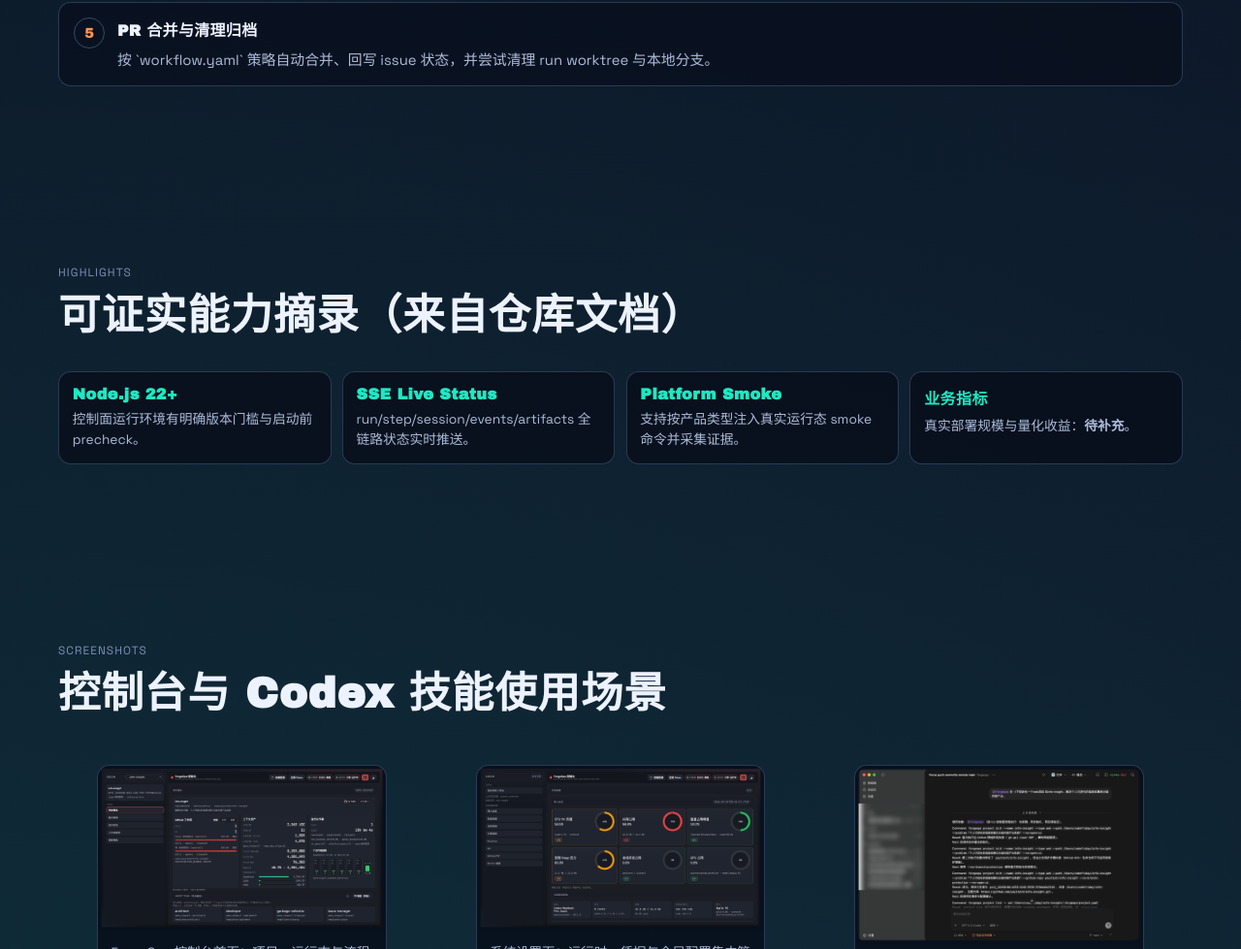
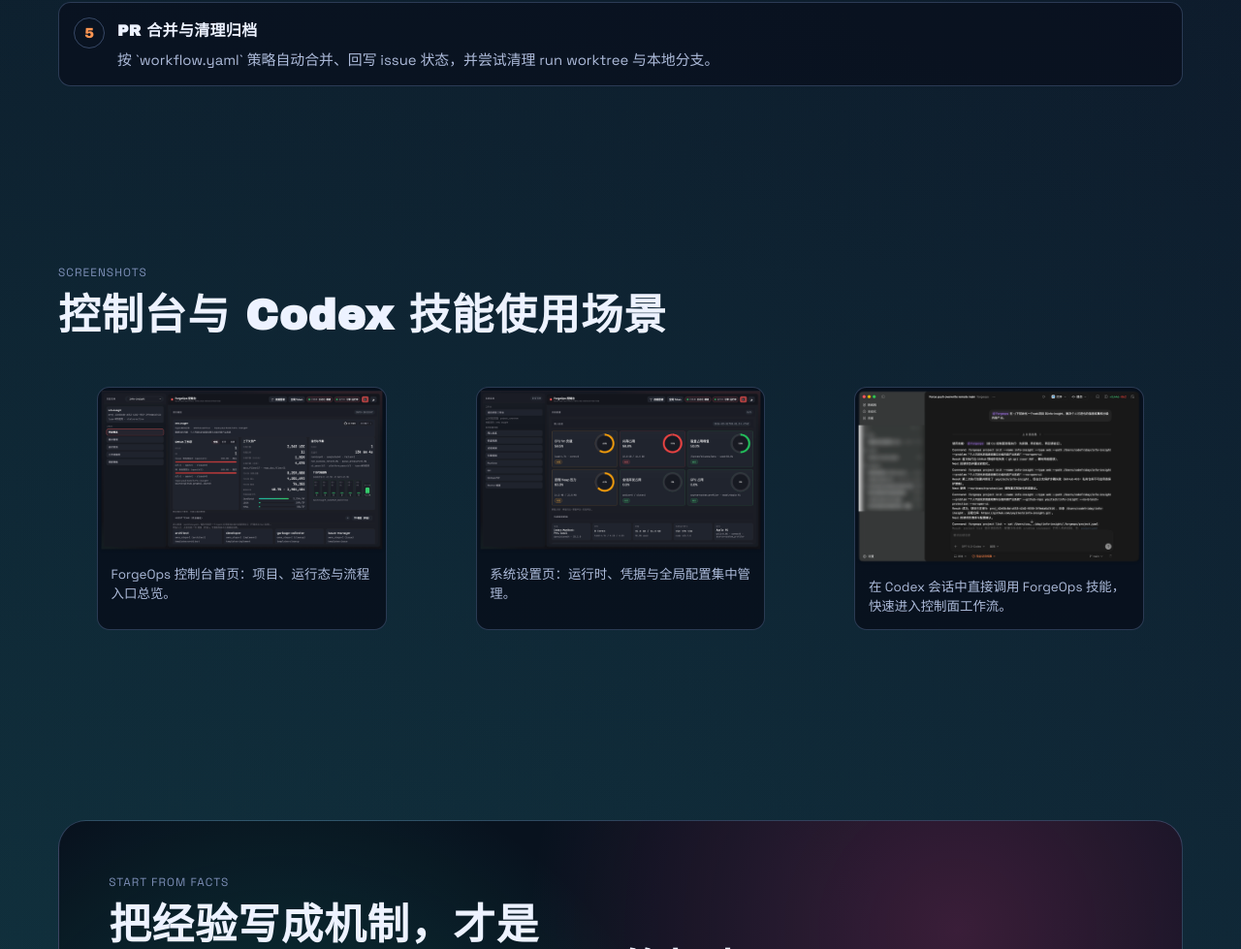
Before and after one commit to yeyitech/forgeops, a website: page docs/public/harness-engineering.html in a window 1280 px wide. Shown: the part 4360-5339 px from the top of the page at 97% size. Drawn offline with Linux system fonts and the light colour scheme.

Commit message:
refactor(site): remove highlights block and harden screenshot fallback

```diff
--- a/docs/public/harness-engineering.html
+++ b/docs/public/harness-engineering.html
@@ -1164,46 +1164,21 @@
         </div>
       </section>
 
-      <section>
-        <div class="wrap">
-          <span class="section-label reveal">Highlights</span>
-          <h2 class="reveal">可证实能力摘录（来自仓库文档）</h2>
-          <div class="highlights">
-            <article class="highlight reveal">
-              <b>Node.js 22+</b>
-              <span>控制面运行环境有明确版本门槛与启动前 precheck。</span>
-            </article>
-            <article class="highlight reveal">
-              <b>SSE Live Status</b>
-              <span>run/step/session/events/artifacts 全链路状态实时推送。</span>
-            </article>
-            <article class="highlight reveal">
-              <b>Platform Smoke</b>
-              <span>支持按产品类型注入真实运行态 smoke 命令并采集证据。</span>
-            </article>
-            <article class="highlight reveal">
-              <b>业务指标</b>
-              <span>真实部署规模与量化收益：<strong>待补充</strong>。</span>
-            </article>
-          </div>
-        </div>
-      </section>
-
       <section id="screenshots">
         <div class="wrap">
           <span class="section-label reveal">Screenshots</span>
           <h2 class="reveal">控制台与 Codex 技能使用场景</h2>
           <div class="screenshots-grid">
             <figure class="screenshot reveal">
-              <img src="./images/forgeops-console-home.png" alt="ForgeOps 控制台首页截图" loading="lazy" />
+              <img src="./images/forgeops-console-home.png" data-local-src="./docs/public/images/forgeops-console-home.png" alt="ForgeOps 控制台首页截图" loading="lazy" onerror="if(this.dataset.localSrc){this.onerror=null;this.src=this.dataset.localSrc;}" />
               <figcaption>ForgeOps 控制台首页：项目、运行态与流程入口总览。</figcaption>
             </figure>
             <figure class="screenshot reveal">
-              <img src="./images/forgeops-system-settings.png" alt="ForgeOps 控制台系统设置页面截图" loading="lazy" />
+              <img src="./images/forgeops-system-settings.png" data-local-src="./docs/public/images/forgeops-system-settings.png" alt="ForgeOps 控制台系统设置页面截图" loading="lazy" onerror="if(this.dataset.localSrc){this.onerror=null;this.src=this.dataset.localSrc;}" />
               <figcaption>系统设置页：运行时、凭据与全局配置集中管理。</figcaption>
             </figure>
             <figure class="screenshot reveal">
-              <img src="./images/forgeops-codex-skill.png" alt="在 Codex 中使用 ForgeOps 技能的截图" loading="lazy" />
+              <img src="./images/forgeops-codex-skill.png" data-local-src="./docs/public/images/forgeops-codex-skill.png" alt="在 Codex 中使用 ForgeOps 技能的截图" loading="lazy" onerror="if(this.dataset.localSrc){this.onerror=null;this.src=this.dataset.localSrc;}" />
               <figcaption>在 Codex 会话中直接调用 ForgeOps 技能，快速进入控制面工作流。</figcaption>
             </figure>
           </div>
```
Also changed, not shown: harness-engineering.html (+3 -28 lines).
